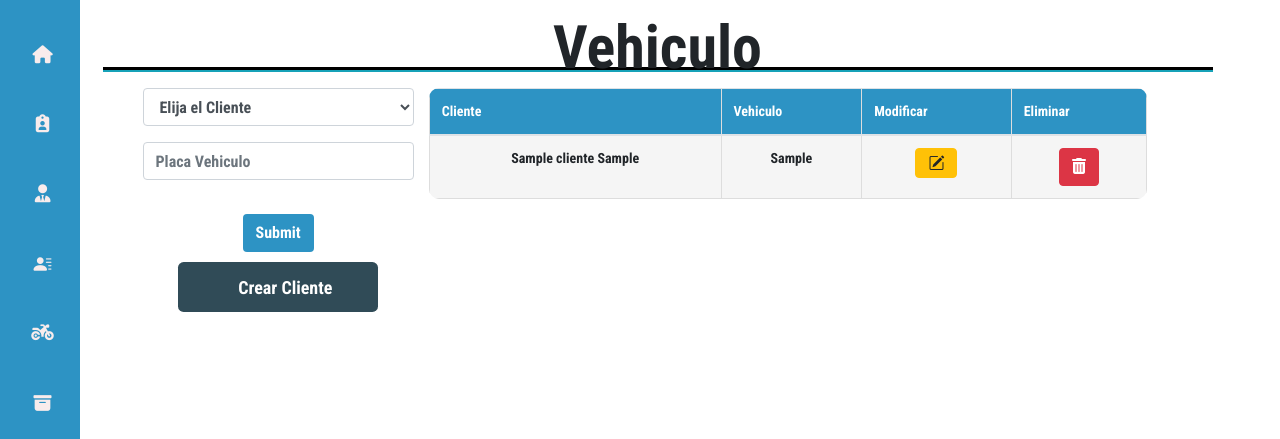
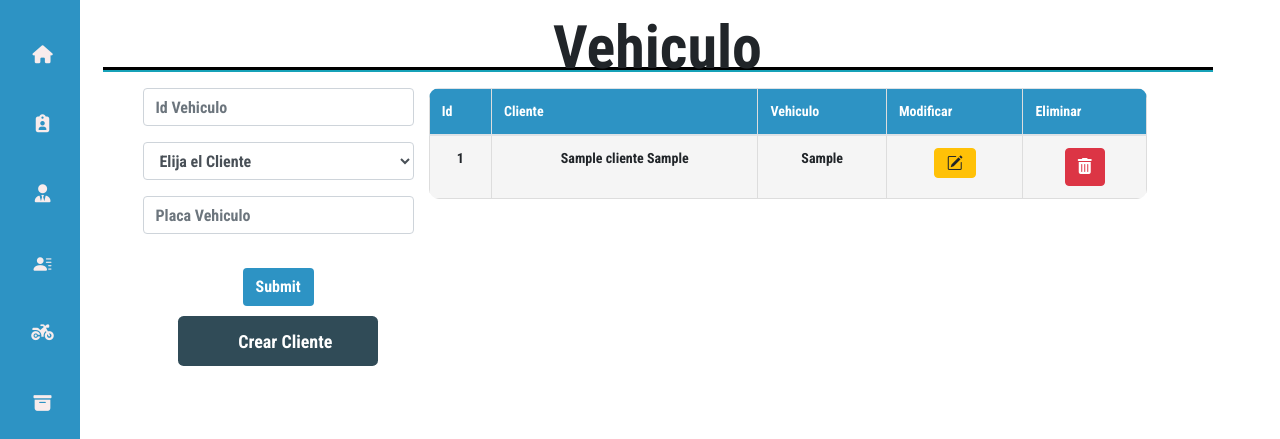
Before and after one commit to 9anavaleria/Infotec_PDO, a PHP site: page /index.php?c=vehiculo in a window 1280 px wide. Shown: the part 80-519 px from the top of the page. Run offline with PHP 8.4, Linux system fonts and the light colour scheme; tables that the repository leaves empty or names only in its code hold one stand-in row (values such as "Sample post"); some libraries are stand-ins or nearby versions.

Commit message:
cambios vehiculo y base de datos

```diff
--- a/controllers/Vehiculo.php
+++ b/controllers/Vehiculo.php
@@ -14,28 +14,31 @@
 
             $verVehiculo = $this->vehiculoDao->verVehiculoDao();
             $verCliente = $this->clienteDao->verClienteDao();
-            if ($_SERVER['REQUEST_METHOD'] == 'GET' && isset($_GET['id_cliente'])){
+            if ($_SERVER['REQUEST_METHOD'] == 'GET' && isset($_GET['id_vehiculo'])){
 
-                $result= $this->vehiculoDao->consultarVehiculoDao($_GET['id_cliente']);
-                $Vehiculo_dto=new Vehiculo_dto($result[0],$result[1]);
-                $Vehiculo_dto->setCliente($result[0]);
+                $result= $this->vehiculoDao->consultarVehiculoDao($_GET['id_vehiculo']);
+                $Vehiculo_dto = new Vehiculo_dto($result[0],$result[1],$result[2]);
+                $Vehiculo_dto->setIdVehiculo($result[0]);
+
             }
                 elseif($_SERVER['REQUEST_METHOD'] == 'POST'){
-                    if (!empty($_POST['placa_vehiculo']) && !empty($_POST['id_cliente'])){
-                    $Vehiculo_dto=new Vehiculo_dto($_POST['placa_vehiculo'],$_POST['id_cliente']);
+                    if (!empty($_POST['id_vehiculo']) && !empty($_POST['id_cliente'])&& !empty($_POST['placa_vehiculo'])){
+
+                    $Vehiculo_dto=new Vehiculo_dto($_POST['id_vehiculo'],$_POST['id_cliente'],$_POST['placa_vehiculo']);
+
                     $this->vehiculoDao->crearVehiculoDao($Vehiculo_dto);
                     header("Location: ?c=Vehiculo");
                     }
-                    else{
+                    /*else{
                         $alerta ='Existen campos vacios';
-                    }
+                    } */
                 }
                 require_once "views/roles/admin/header_dash.php";
                 require_once "views/modules/1_users/1_3_vehiculos/vehiculo.view.php";
                 require_once "views/roles/admin/footer.php";
         }
         public function editar_vehiculo(){
-            $vehiculo = $this->vehiculoDao->consultarVehiculoDao($_GET['placa_vehiculo'])[0];
+            $vehiculo = $this->vehiculoDao->consultarVehiculoDao($_GET['id_vehiculo'])[0];
             $cliente = $this->clienteDao->verClienteDao();
 
             require_once "views/roles/admin/header_dash.php";
@@ -43,16 +46,16 @@
             require_once "views/roles/admin/footer.php";
         }
         public function modificar_vehiculo(){
-            $vehiculo_dto = new Vehiculo_dto ($_POST['placa_vehiculo'],$_POST['id_cliente']);
+            $vehiculo_dto = new Vehiculo_dto ($_POST['id_vehiculo'],$_POST['id_cliente'],$_POST['placa_vehiculo']);
             $this->vehiculoDao->modificarVehiculoDao($vehiculo_dto);
             header("Location: ?c=Vehiculo");
 
         }
         public function eliminar_vehiculo(){
 
-            $this->vehiculoDao->eliminarVehiculoDao($_GET['placa_vehiculo']);
-            $cliente = $this->clienteDao->verClienteDao();
-            $vehiculo =$this->vehiculoDao->verVehiculoDao();
+            $this->vehiculoDao->eliminarVehiculoDao($_GET['id_vehiculo']);
+            $verCliente = $this->clienteDao->verClienteDao();
+            $verVehiculo =$this->vehiculoDao->verVehiculoDao();
 
             require_once "views/roles/admin/header_dash.php";
             require_once "views/modules/1_users/1_3_vehiculos/vehiculo.view.php";
--- a/models/dao_model/Vehiculo_dao.php
+++ b/models/dao_model/Vehiculo_dao.php
@@ -12,23 +12,25 @@
 		}
         public function verVehiculoDao(){
 
-            $sql = "SELECT v.placa_vehiculo, c.nombre_cliente, c.apellido_cliente FROM vehiculos v inner join clientes c on v.id_cliente=c.id_cliente";
+            $sql = "SELECT v.id_vehiculo, v.placa_vehiculo, c.nombre_cliente, c.apellido_cliente FROM vehiculos v inner join clientes c on v.id_cliente=c.id_cliente";
             $resultado = $this->pdo->query($sql);
             $verVehiculo = $resultado->fetchAll();
+
             return $verVehiculo;
 
         }
-        public function consultarVehiculoDao($idplaca){
-            $sql = "SELECT * from vehiculos where placa_vehiculo='$idplaca'";
+        public function consultarVehiculoDao($idvehiculo){
+            $sql = "SELECT * from vehiculos where id_vehiculo='$idvehiculo'";
             $resultado = $this->pdo->query($sql);
             $consulta = $resultado->fetchAll();
             return $consulta;
         }
         public function crearVehiculoDao($vehiculo_dto){
             try{
-                $sql ="INSERT INTO vehiculos(`placa_vehiculo`, `id_cliente`)VALUES(?,?)";
+                $sql ="INSERT INTO vehiculos(`id_vehiculo`,`id_cliente`,`placa_vehiculo`)VALUES(?,?,?)";
                 $resultado = $this->pdo->prepare($sql);
-                $resultado->execute(array($vehiculo_dto->getPlaca(), $vehiculo_dto->getCliente()));
+                $resultado->execute(array($vehiculo_dto->getIdVehiculo(), $vehiculo_dto->getCliente(), $vehiculo_dto->getPlaca()));
+
                 return $resultado->rowCount();
                 }
                 catch (Exception $e) {
@@ -37,10 +39,10 @@
         }
         public function modificarVehiculoDao($vehiculo_dto){
             try{
-                $sql = "UPDATE vehiculos SET id_cliente =? where placa_vehiculo=?";
+                $sql = "UPDATE vehiculos SET  id_cliente=?, placa_vehiculo=? where id_vehiculo=?";
                 $resultado = $this->pdo->prepare($sql);
-                $resultado->execute(array($vehiculo_dto->getCliente(), $vehiculo_dto->getPlaca()));
-                return $ $resultado->rowCount();
+                $resultado->execute(array($vehiculo_dto->getCliente(), $vehiculo_dto->getPlaca(), $vehiculo_dto->getIdVehiculo()));
+                return $resultado->rowCount();
             }
             catch (Exception $e) {
                 die($e->getMessage());
@@ -49,7 +51,7 @@
         }
         public function eliminarVehiculoDao($placavehiculo){
             try{
-                $sql="DELETE FROM vehiculos WHERE placa_vehiculo=?";
+                $sql="DELETE FROM vehiculos WHERE id_vehiculo=?";
                 $resultado = $this->pdo->prepare($sql);
                 $resultado->execute(array($placavehiculo));
                 return $resultado->rowCount();
--- a/models/dto_model/Categoria_dto.php
+++ b/models/dto_model/Categoria_dto.php
@@ -2,7 +2,7 @@
 class Categoria_dto{
     private $idCategoria;
     private $nombreCategoria;
-    	public function __construct2($idCategoria,$nombreCategoria){
+    	public function __construct($idCategoria,$nombreCategoria){
         	$this ->idCategoria =$idCategoria;
         	$this ->nombreCategoria =$nombreCategoria;
 	}
--- a/models/dto_model/Vehiculo_dto.php
+++ b/models/dto_model/Vehiculo_dto.php
@@ -2,29 +2,37 @@
 
 class Vehiculo_dto{
 
+    private $idvehiculo;
     private $placavehiculo;
     private $idclientev;
 
-    public function __construct($placavehiculo,$idclientev){
-	$this->placavehiculo = $placavehiculo;
-	$this->idclientev= $idclientev;
+    public function __construct($idvehiculo,$idclientev,$placavehiculo){
+        $this->idvehiculo = $idvehiculo;
+	    $this->idclientev= $idclientev;
+        $this->placavehiculo = $placavehiculo;
 	}
         /* MÉTODOS DE ACCESO: SETTER Y GETTERS*/
-
-        // Código Rol
-    public function setPlaca($placavehiculo){
-        $this->placavehiculo = $placavehiculo;
+        // Código vehiculo
+    public function setIdVehiculo($idvehiculo){
+        $this->idvehiculo = $idvehiculo;
     }
-    public function getPlaca(){
-        return $this->placavehiculo;
+    public function getIdVehiculo(){
+        return $this->idvehiculo;
     }
 
-        // Nombre Rol
+        // cliente
     public function setCliente($idclientev){
         $this->idclientev= $idclientev;
     }
     public function getCliente(){
         return $this->idclientev;
+    }
+     // placa
+     public function setPlaca($placavehiculo){
+        $this->placavehiculo = $placavehiculo;
+    }
+    public function getPlaca(){
+        return $this->placavehiculo;
     }
 }
 
--- a/views/modules/1_users/1_3_vehiculos/vehiculo.view.php
+++ b/views/modules/1_users/1_3_vehiculos/vehiculo.view.php
@@ -7,7 +7,8 @@
             <div class="col-md-3">
 
                 <form method="post" action="?c=Vehiculo" class="row g-3 needs-validation" novalidate>
-                    <select class="form-control mb-3" name="id_cliente" placeholder="Rol" >
+                    <input type="text" class="form-control mb-3" name="id_vehiculo" placeholder="Id Vehiculo">
+                    <select class="form-control mb-3" name="id_cliente" placeholder="Cliente" >
                     <option selected>Elija el Cliente</option>
                     <?php
                          foreach ($verCliente as $cliente) {
@@ -47,6 +48,7 @@
                 <table class="table justify-content-center col-11 ">
                     <thead>
                         <tr class="text-center">
+                            <th scope="col">Id</th>
                             <th scope="col">Cliente</th>
                             <th scope="col">Vehiculo</th>
                             <th scope="col">Modificar</th>
@@ -55,22 +57,24 @@
                     </thead>
                     <tbody>
                         <?php
-                        if (is_array($verVehiculo) || is_object($verVehiculo)) {
+
                         foreach ($verVehiculo as $vehiculo){
                         ?>
 
                         <tr>
+                            <td class="text-center">
+                                 <?php echo $vehiculo['id_vehiculo']?>
                             <td class="text-center">
                                  <?php echo $vehiculo['nombre_cliente']?>  <?php echo $vehiculo['apellido_cliente']?>
                             </td>
                             <td class="text-center">
                                 <?php echo $vehiculo['placa_vehiculo']?>
                             </td>
-                            <td class="text-center"><a class="btn btn-warning" href="?c=Vehiculo&a=editar_vehiculo& placa_vehiculo=<?php echo $vehiculo['placa_vehiculo']?>"><i class="bi bi-pencil-square"></i></a></td>
-                            <td  class="text-center"><a class="btn btn-danger" href="?c=Vehiculo&a=eliminar_vehiculo& placa_vehiculo=<?php echo $vehiculo['placa_vehiculo']?>"><i class="fa fa-trash"></i></a></td>
+                            <td class="text-center"><a class="btn btn-warning" href="?c=Vehiculo&a=editar_vehiculo& id_vehiculo=<?php echo $vehiculo['id_vehiculo']?>"><i class="bi bi-pencil-square"></i></a></td>
+                            <td  class="text-center"><a class="btn btn-danger" href="?c=Vehiculo&a=eliminar_vehiculo& id_vehiculo=<?php echo $vehiculo['id_vehiculo']?>"><i class="fa fa-trash"></i></a></td>
                             </tr>
                         <?php
-                        }}
+                        }
                          ?>
 
                         </tbody>
```
Also changed, not shown: views/modules/1_users/1_3_vehiculos/vehiculo.editar.php (+10 -11 lines).
